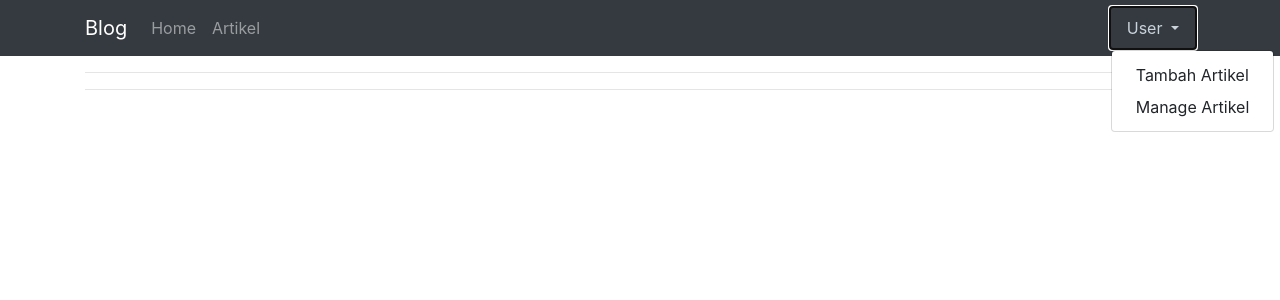
After one commit to Akhadafi/Blog-DjangoCBV, a Django app: page /artikel/ in a window 1280 px wide, after a click on "User". The commit adds this page. Shown: the top 300 px of the page. Run offline with Django 3.2, Linux system fonts and the light colour scheme; data that the repository does not hold is empty; some libraries are stand-ins or nearby versions.

Commit message:
list view

```diff
--- a/artikel/urls.py
+++ b/artikel/urls.py
@@ -1,6 +1,8 @@
 from django.urls import path
 from django.views.generic import TemplateView
+from artikel.views import ArtikelListView
 
 urlpatterns = [
     path("", TemplateView.as_view(template_name="main.html"), name="home"),
+    path("artikel/", ArtikelListView.as_view(), name="list"),
 ]
--- a/artikel/views.py
+++ b/artikel/views.py
@@ -1,3 +1,8 @@
-from django.shortcuts import render
+from django.views.generic import ListView
+from artikel.models import Artikel
 
-# Create your views here.
+
+class ArtikelListView(ListView):
+    model = Artikel
+    template_name = "artikel/list.html"
+    context_object_name = "artikel_list"
--- /dev/null
+++ b/templates/artikel/list.html
@@ -0,0 +1,20 @@
+{% extends 'main.html' %}
+<!--  -->
+{% load static %}
+<!--  -->
+{% block pageTitle %}Artikel{% endblock %}
+<!--  -->
+{% block content %}
+<hr />
+{% for artikel in artikel_list %}
+<h3>
+  <a class="nav-link text-black" href="">{{artikel.judul}}</a>
+</h3>
+<p>Kategori: {{artikel.kategori}} | {{artikel.publish|date}}</p>
+<p class="border-bottom">
+  {{artikel.isi|truncatewords:80}}
+  <a href="">Selengkapnya</a>
+</p>
+{% endfor %}
+<hr />
+{% endblock %}
--- a/templates/partials/navbar.html
+++ b/templates/partials/navbar.html
@@ -1,6 +1,6 @@
 <nav class="navbar navbar-expand-lg navbar-dark bg-dark">
   <div class="container">
-    <a class="navbar-brand" href="#">Blog</a>
+    <a class="navbar-brand" href="{% url 'home' %}">Blog</a>
     <button
       class="navbar-toggler"
       type="button"
@@ -15,10 +15,10 @@
     <div class="collapse navbar-collapse" id="navbarNavDropdown">
       <ul class="navbar-nav">
         <li class="nav-item">
-          <a class="nav-link" href="#">Home</a>
+          <a class="nav-link" href="{% url 'home' %}">Home</a>
         </li>
         <li class="nav-item">
-          <a class="nav-link" href="#">Artikel</a>
+          <a class="nav-link" href="{% url 'list' %}">Artikel</a>
         </li>
       </ul>
       <div class="nav-item dropdown ml-auto">
```
